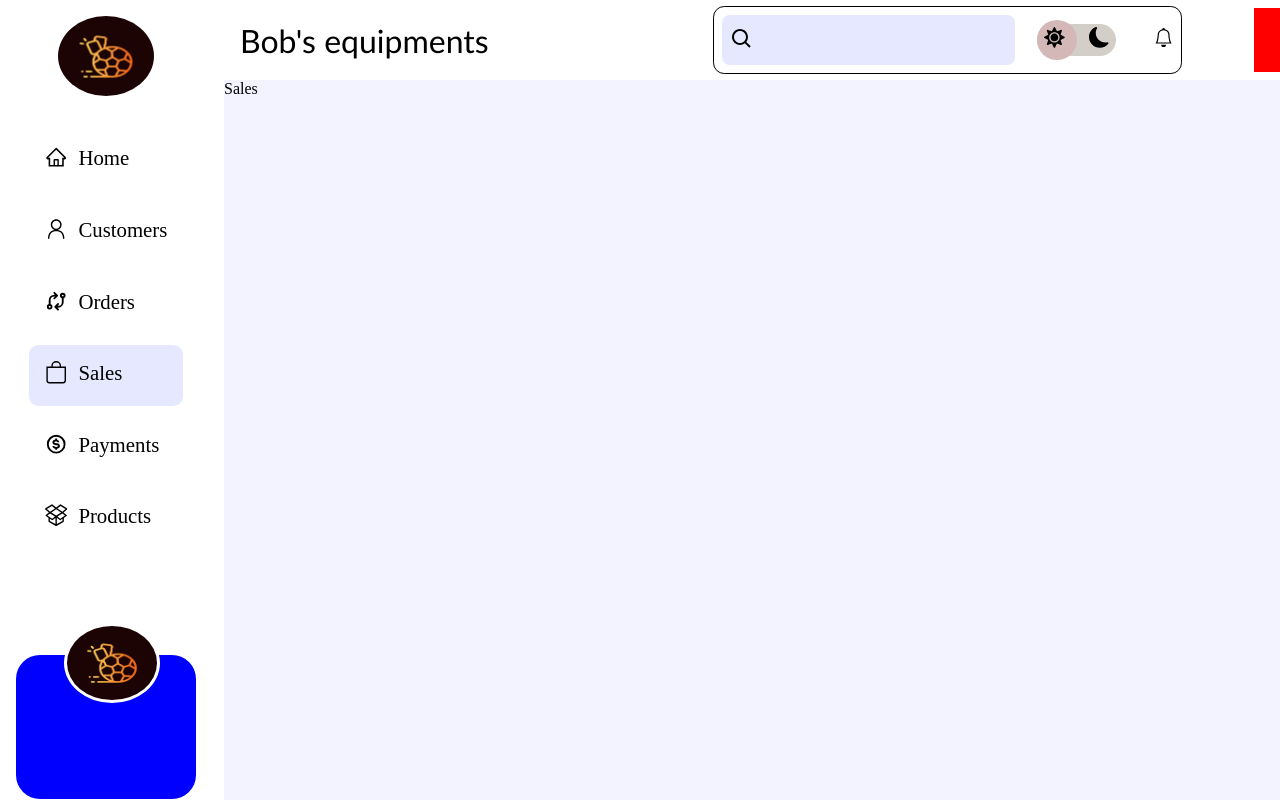
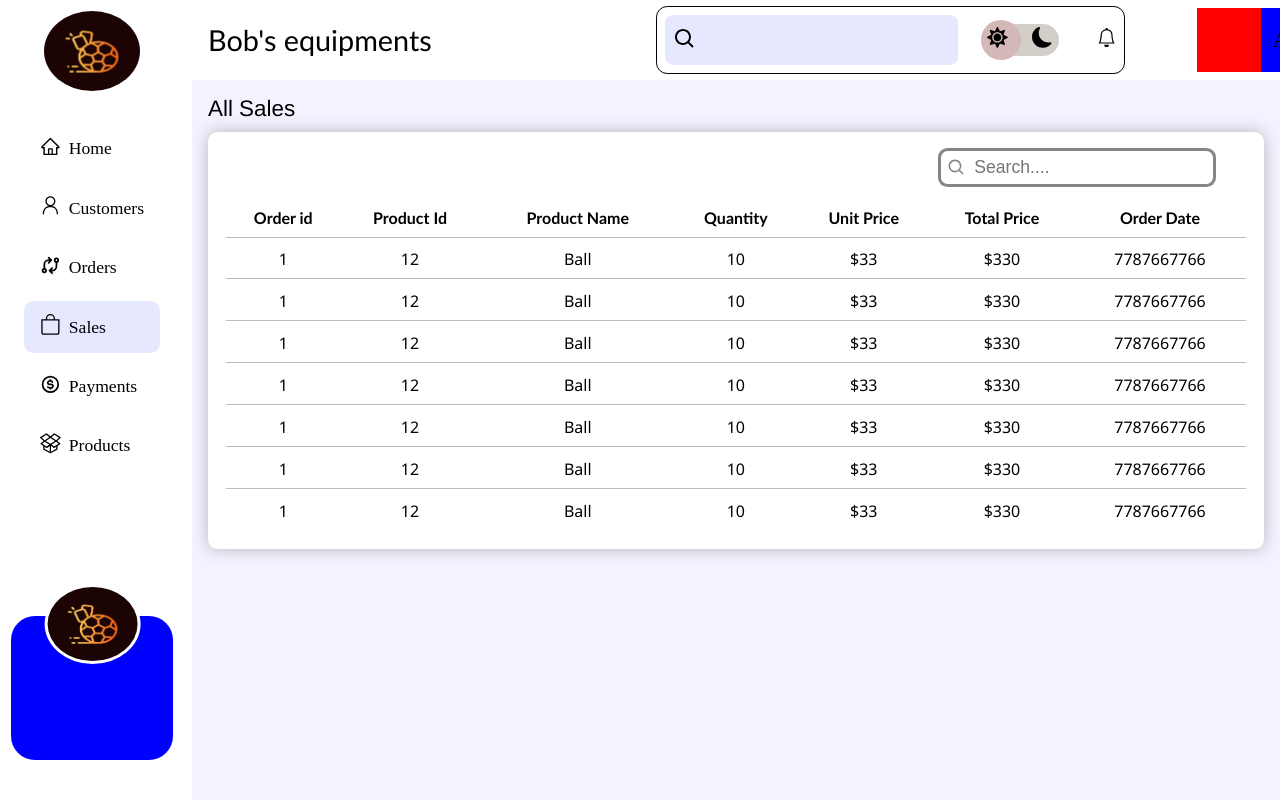
Before and after one commit to Walexz01/bob-sport, a React (Create React App) app in the folder client/: page /sales in a window 1280 px wide. Built offline with nearby package versions, Linux system fonts and the light colour scheme.

Commit message:
complete the left side ui for the sales page

```diff
--- a/client/src/App.css
+++ b/client/src/App.css
@@ -21,7 +21,7 @@
   height: 100vh;
   width: 100%;
   user-select: none;
-  grid-template-columns: 14rem auto;
+  grid-template-columns: 12rem auto;
 }
 img{
   width: 100%;
@@ -47,9 +47,9 @@ body{
 nav{
   background: white;
   height: 100vh;
-  padding: 1rem;
+  padding: .7rem;
   display: flex;
-  gap: .25rem;
+  gap: .2rem;
   flex-direction: column;
   position:fixed ;
 }
@@ -72,15 +72,16 @@ nav{
 .sidebar_nav_container {
   display: flex;
   flex-direction: column;
-  gap: .7rem;
-  margin-top: 1.1rem;
-  margin-bottom: .6rem;
+  gap: .5rem;
+  margin-top: 1rem;
+  margin-bottom: 0rem;
   background: white;
   width: 100%;
   padding: .8rem;
+
 }
 .sidebar_nav_container li{
-  font-size: 1.3rem;
+  font-size: 1.1rem;
   transition: 0.2s ease-in;
   border-radius: .6rem;
   width: 100%;
@@ -92,27 +93,28 @@ nav{
   width: 100%;
   height: 100%;
   display: inline-flex;
-  padding: 1rem 1rem;
+  align-items: center;
+  padding: .8rem 1rem;
+  gap: .5rem;
   font-family: 'Times New Roman', Times, serif;
   border-radius: .6rem;
 }
  .sidebar_nav_container li .icon{
-  font-size: 1.4rem;
-  margin-right: .7rem;
+  font-size: 1.3rem;
  }
 .active_nav{
   background-color: #e6e8ff;
 
 }
 .bottom_logo__container{
-  bottom: -5rem;
+  bottom: -8rem;
   position: relative;
 }
 .bottom_logo{
   position: absolute;
   bottom: 6rem;
   border: .2rem solid white;
-  transform: translateX(50%);
+  transform: translateX(35%);
 }
 .details{
   background: blue ;
@@ -147,7 +149,7 @@ nav{
 }
 
 .topbar_section .toplink{
-  font-size: 2rem;
+  font-size: 1.8rem;
   color: black;
   font-weight:300 ;
   white-space: nowrap;
@@ -268,7 +270,7 @@ nav{
   justify-content: space-between;
 }
 .page__details--title{
-  font-size: 1.6rem;
+  font-size: 1.4rem;
   font-weight: 400;
   font-family: 'Franklin Gothic Medium', 'Arial Narrow', Arial, sans-serif;
 }
@@ -276,7 +278,7 @@ nav{
   color: white;
   background-color:orange;
   padding: .5rem 1rem;
-  font-size: 1.2rem;
+  font-size: 1rem;
   font-weight: 300;
   border-radius: var(--card__radius);
   box-shadow: var(--card__shadow);
@@ -299,7 +301,7 @@ nav{
   margin-top: 1.2rem;
   cursor: pointer;
   user-select: none;
-  font-size: 1.6rem;
+  font-size: 1.4rem;
   color: blue;
   font-weight: 800;
 }
--- a/client/src/Pages/Customers/customers.css
+++ b/client/src/Pages/Customers/customers.css
@@ -20,13 +20,13 @@
     position: relative;
 }
 .search__input__container .input__group input{
-    font-size: 1.2rem;
+    font-size: 1.1rem;
     border: none;
     padding: .2rem .4rem;
     outline: none;
 }
 .search__input__container .input__group svg{
-    font-size: 1.3rem;
+    font-size: 1.2rem;
     color: var(--color__muted);
 }
 .customer__bottom{
@@ -63,8 +63,9 @@
     background: orange;
     color: black;
     border-radius: var(--card__radius);
-    padding: .4rem .2rem;
-    font-size: 1.4rem;
+    padding: .5rem .2rem;
+    font-size: 1.3rem;
+    border: none;
     outline: none;
     cursor: pointer;
     transition: all .2s ease;
@@ -74,7 +75,7 @@
     background: white;
 }
 .form__top{
-    font-size: 2rem;
+    font-size: 1.8rem;
     color: black;
 }
 .create__customer--form .input__group{
@@ -85,6 +86,6 @@
 }
 
 .create__customer--form .input__group span{
-    font-size: 1.5rem;
+    font-size: 1.3rem;
     color: var(--color__muted);
 }
--- a/client/src/Pages/Home/home.css
+++ b/client/src/Pages/Home/home.css
@@ -1,6 +1,6 @@
 .home_page_container{
     display: grid;
-    grid-template-columns: auto 30rem;
+    grid-template-columns: auto 28rem;
     gap: 2rem;
     padding: 1rem;
 }
@@ -15,7 +15,7 @@
     display: flex;
     align-items: center;
     gap: .7rem;
-    height: 2.5rem;
+    height: 2rem;
 }
 .card__title span{
     font-size: 1.5rem;
@@ -43,7 +43,7 @@
 }
 
 .card__details{
-    font-size: 1.2rem;
+    font-size: 1rem;
     font-weight: 550;
 }
 .sold__products_cards .card__title span{
@@ -94,11 +94,11 @@ text-align: center;
     justify-content: space-between;
 }
 .table__container h2{
-    font-size: 1.1rem;
+    font-size: 1rem;
     font-family: Verdana, Geneva, Tahoma, sans-serif;
 }
 .table__container--top a{
-    font-size: 1.2rem;
+    font-size: 1rem;
     font-weight: 600;
     border-bottom: .1rem dotted black;
 }
@@ -108,7 +108,7 @@ table{
     padding-top: .5rem;
     text-align: center;
     width: 100%;
-    font-size: 1.2rem;
+    font-size: 1rem;
 }
  table thead tr{
     font-family: 'Gill Sans', 'Gill Sans MT', Calibri, 'Trebuchet MS', sans-serif;
@@ -124,7 +124,7 @@ table tbody tr{
     height: 2.5rem;
 }
 table tr small{
-    font-size: 1.2rem;
+    font-size: 1.1rem;
     display: inline-block;
     width: 6.5rem;
 }
--- a/client/src/Pages/Orders/orders.css
+++ b/client/src/Pages/Orders/orders.css
@@ -22,7 +22,7 @@
     cursor: pointer;
 }
 .order__links--list a{
-    font-size: 1.3rem;
+    font-size: 1.1rem;
     color: black;
     padding: .7rem ;
     font-weight: 500;
@@ -87,7 +87,7 @@
     color: black;
 }
 .order__btn{
-    font-size: 1.2rem;
+    font-size: 1.1rem;
     cursor: pointer;
     display: flex;
     gap: .7rem;
@@ -154,7 +154,7 @@
     padding: 4rem 1rem 2rem 1rem;
 }
 .create__payment--top{
-    font-size: 1.3rem;
+    font-size: 1.2rem;
     color: #2B3467;
     font-weight: 400;
     padding-bottom: 1rem;
@@ -170,7 +170,7 @@
     margin: 1rem 0 1rem 0;
 }
 .create__payment--detail--group.total span{
-    font-size: 1.4rem;
+    font-size: 1.3rem;
     font-weight: 400;
     font-family: Arial, Helvetica, sans-serif;
 
@@ -182,7 +182,7 @@
 
 }
 .payment__method--title {
-    font-size: 1.5rem;
+    font-size: 1.3rem;
     color: #2B3467;
     font-family: Arial, Helvetica, sans-serif;
     font-weight: 500;
@@ -199,7 +199,7 @@
     border: .1rem solid #BAD7E9;
     overflow: hidden;
     border-radius: var(--card__radius);
-    font-size: 1.3rem;
+    font-size: 1.2rem;
     transition: all .2s ease;
     margin-bottom: 1rem;
 }
--- a/client/src/Pages/Sales/Sales.jsx
+++ b/client/src/Pages/Sales/Sales.jsx
@@ -1,8 +1,98 @@
 import React from 'react'
+import { useState } from 'react'
+import Pagetop from '../../components/Pagetop'
+import Salestablebody from '../../components/Salestablebody'
+import Tablecontainer from '../../UI/Tablecontainer'
+import Searchinput from '../../Utility/Searchinput'
 import "./sales.css"
+
 const Sales = () => {
+  const [input, setInput] = useState('')
+  const salesList = [
+    {
+      "Order_id": 1,
+      "Product_Id": 12,
+      "Product_Name": "Ball",
+      "Quantity": 10,
+      "Unit_Price": 33,
+    "Order_Date": 7787667766
+    },
+    {
+      "Order_id": 1,
+      "Product_Id": 12,
+      "Product_Name": "Ball",
+      "Quantity": 10,
+      "Unit_Price": 33,
+    "Order_Date": 7787667766
+    },
+    {
+      "Order_id": 1,
+      "Product_Id": 12,
+      "Product_Name": "Ball",
+      "Quantity": 10,
+      "Unit_Price": 33,
+    "Order_Date": 7787667766
+    },
+    {
+      "Order_id": 1,
+      "Product_Id": 12,
+      "Product_Name": "Ball",
+      "Quantity": 10,
+      "Unit_Price": 33,
+    "Order_Date": 7787667766
+    },
+    {
+      "Order_id": 1,
+      "Product_Id": 12,
+      "Product_Name": "Ball",
+      "Quantity": 10,
+      "Unit_Price": 33,
+    "Order_Date": 7787667766
+    },
+    {
+      "Order_id": 1,
+      "Product_Id": 12,
+      "Product_Name": "Ball",
+      "Quantity": 10,
+      "Unit_Price": 33,
+    "Order_Date": 7787667766
+    },
+    {
+      "Order_id": 1,
+      "Product_Id": 12,
+      "Product_Name": "Ball",
+      "Quantity": 10,
+      "Unit_Price": 33,
+    "Order_Date": 7787667766
+    },
+  ]
+  const handleInput = (e)=>{
+    setInput(e.target.value)
+  }
   return (
-    <div>Sales</div>
+    <div className='sales__page__container'>
+      <Pagetop title='All Sales' className='salees__page' />
+      <Tablecontainer className='sales__table__conatiner'>
+          <div className="search__input__container">
+            <Searchinput input={input}  handleInput={handleInput}/>
+          </div>
+          <table className='sales__table'>
+            <thead>
+              <tr>
+                <th>Order id</th>
+                <th>Product Id</th>
+                <th>Product Name</th>
+                <th>Quantity</th>
+                <th>Unit Price</th>
+                <th>Total Price</th>
+                <th>Order Date</th>
+              </tr>
+            </thead>
+            <Salestablebody salesList={salesList}/>
+          </table>
+      </Tablecontainer>
+
+    </div>
   )
 }
 
--- a/client/src/Pages/Sales/sales.css
+++ b/client/src/Pages/Sales/sales.css
@@ -0,0 +1,3 @@
+.sales__page__container{
+    padding: 1rem;
+}
--- /dev/null
+++ b/client/src/components/Salestablebody.jsx
@@ -0,0 +1,27 @@
+import React from 'react'
+
+const Salestablebody = ({salesList}) => {
+  return (
+    <>
+        <tbody>
+            {
+               salesList.map(({Order_id,Product_Id,Product_Name,Quantity,Unit_Price,Order_Date})=>{
+                return(
+            <tr>
+                <td>{Order_id} </td>
+                <td>{Product_Id} </td>
+                <td>{Product_Name} </td>
+                <td>{Quantity} </td>
+                <td>${Unit_Price} </td>
+                <td>${ Quantity * Unit_Price} </td>
+                <td>{Order_Date} </td>
+            </tr>
+                )
+               })
+            }
+        </tbody>
+    </>
+  )
+}
+
+export default Salestablebody
```
